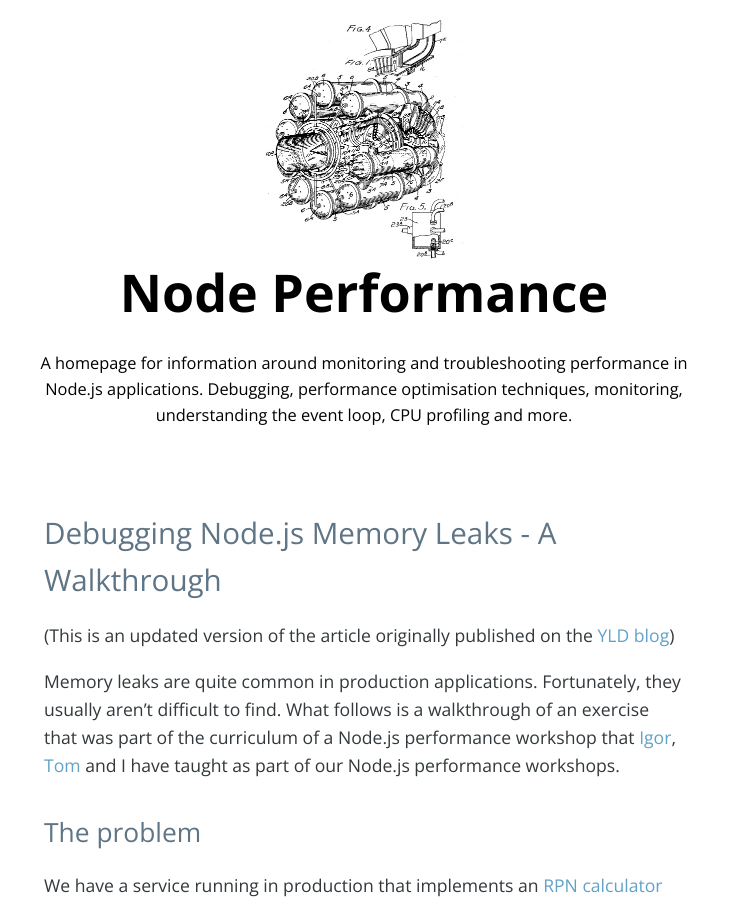
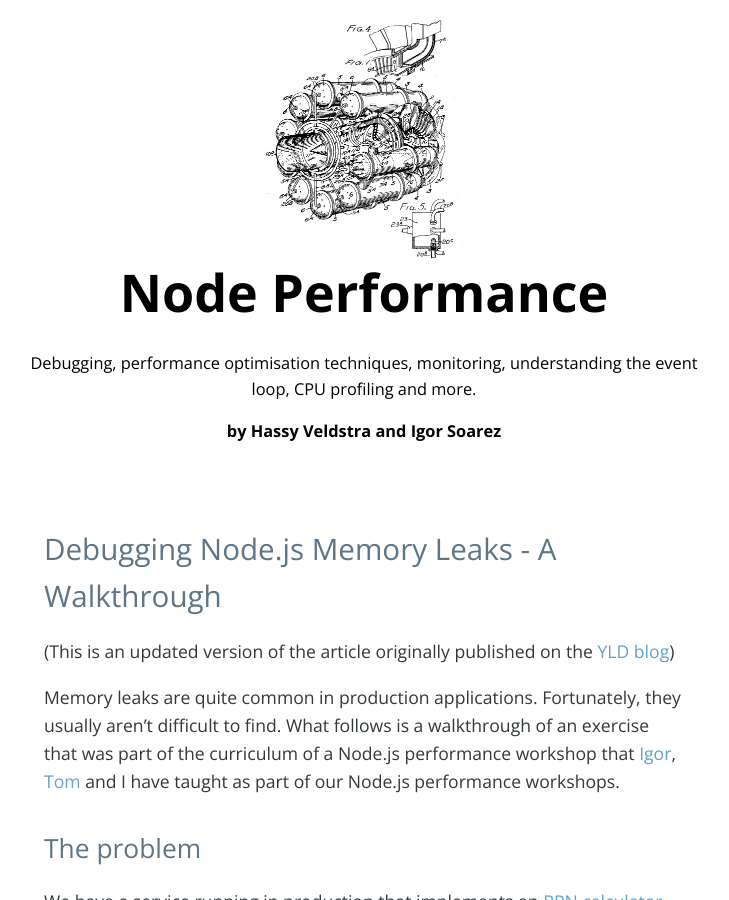
Before and after one commit to nodeperformance/www, a Jekyll site: the page built from index.html, in a window 1280 px wide and 900 px high. Shown: the whole window, without its empty margins (276-1005 px from the left). Built offline with Jekyll 4.4.1, drawn with Linux system fonts in a browser that asks for light colours; the list of posts is cut into pages by our own code.

Commit message:
config + twitter handles

```diff
--- a/_config.yml
+++ b/_config.yml
@@ -7,11 +7,10 @@
 
 # Site settings
 title: 'Node Performance'
-description: 'A homepage for information around monitoring and troubleshooting performance in Node.js applications. Debugging, performance optimisation techniques, monitoring, understanding the event loop, CPU profiling and more.' # write a nice description for your blog
+description: 'Debugging, performance optimisation techniques, monitoring, understanding the event loop, CPU profiling and more.' # write a nice description for your blog
 baseurl: '' # the subpath of your site, e.g. /blog
 url: '' # the base hostname & protocol for your site http://www.example.com
 google_analytics: 'UA-64874835-1'
-# twitter_username: 'twitter_username'
 
 # Build settings
 markdown: kramdown
--- a/_includes/header.html
+++ b/_includes/header.html
@@ -11,11 +11,14 @@
      </h3>
      {% endif %}
 
-     {% if site.twitter_username %}
-       <h3>
-         <a class="header-link" href="http://twitter.com/{{ site.twitter_username }}" target="_blank">
-           follow @{{ site.twitter_username }}
-         </a>
-       </h3>
-     {% endif %}
+     <h3>
+       by
+       <a class="header-link" href="http://twitter.com/hveldstra" target="_blank">
+         Hassy Veldstra
+       </a>
+       and
+       <a class="header-link" href="http://twitter.com/igorsoarez" target="_blank">
+         Igor Soarez
+       </a>
+     </h3>
 </header>
```
